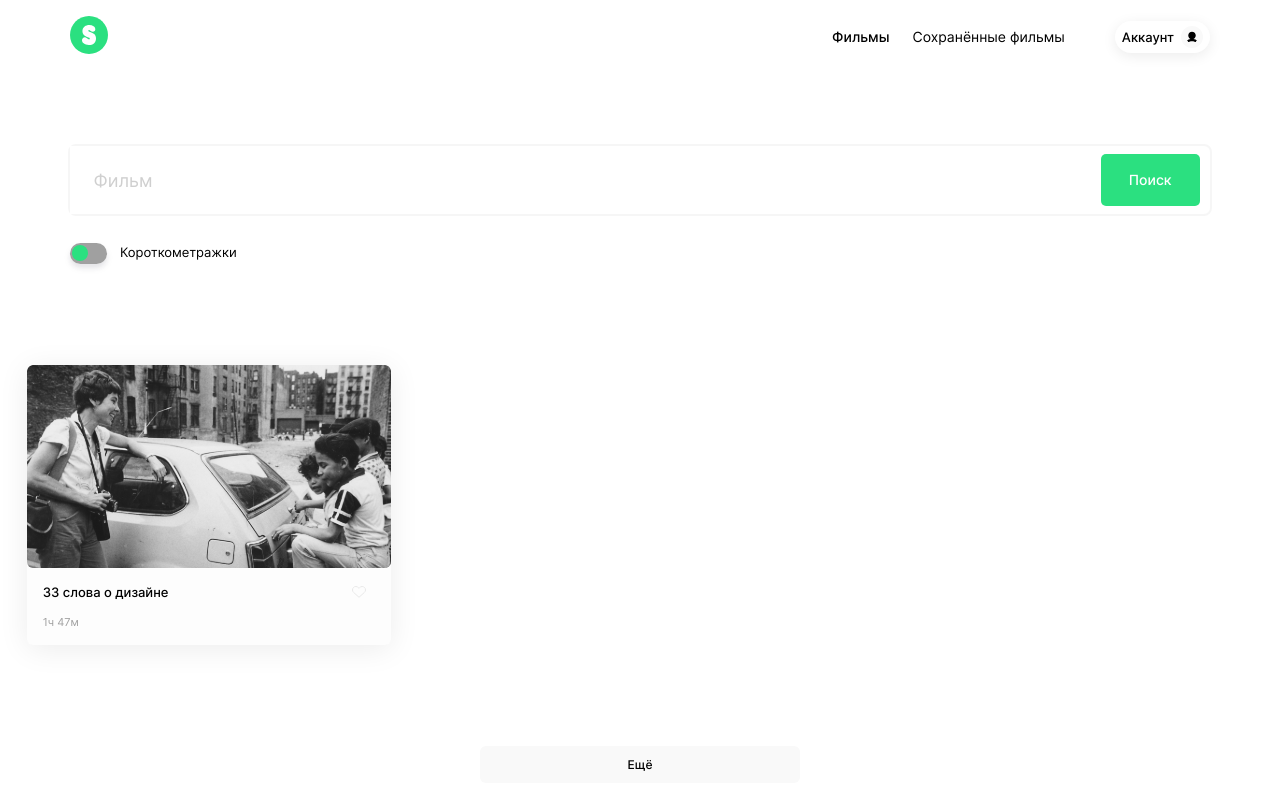
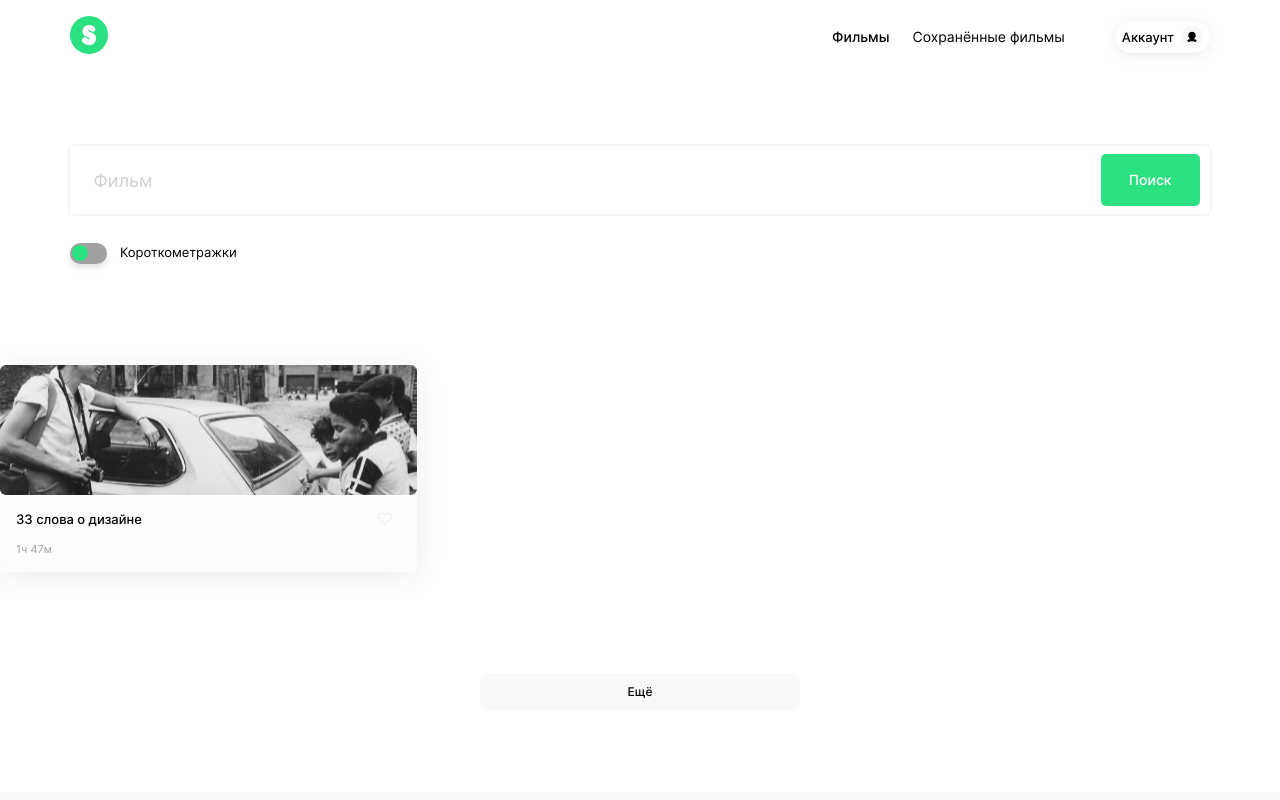
Before and after one commit to Milchess/movies-explorer-frontend, a React (Create React App) app: page /movies in a window 1280 px wide. Shown: the top 800 px of the page. Built offline with nearby package versions, Linux system fonts and the light colour scheme.

Commit message:
Отредактированы картинки фильмов

```diff
--- a/src/components/MoviesCard/MoviesCard.css
+++ b/src/components/MoviesCard/MoviesCard.css
@@ -3,6 +3,7 @@
     background: #FDFDFD;
     box-shadow: 0 4px 30px rgba(0, 0, 0, .08);
     border-radius: 6px;
+    width: 100%;
 }
 
 .grid-card__container {
@@ -13,7 +14,7 @@
 
 .grid-card__image {
     width: 100%;
-    height: 100%;
+    height: 130px;
     object-fit: cover;
     border-radius: 6px;
 }
```
